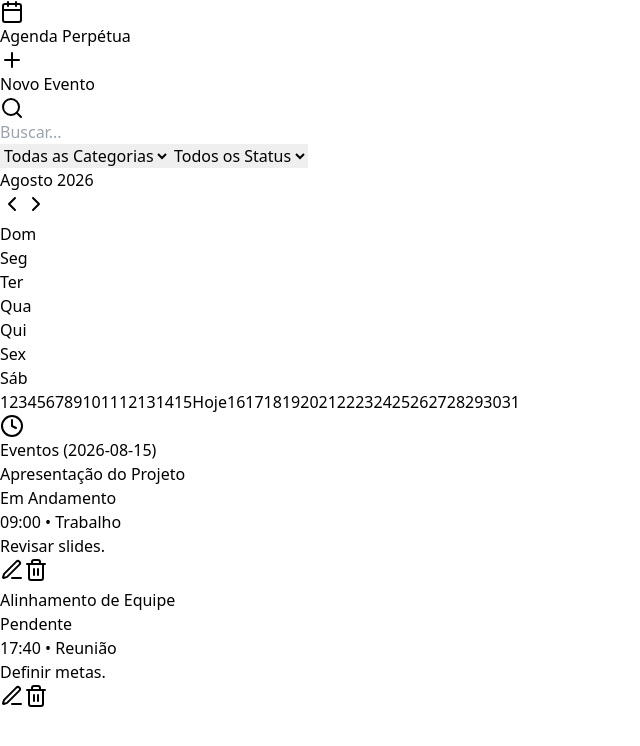
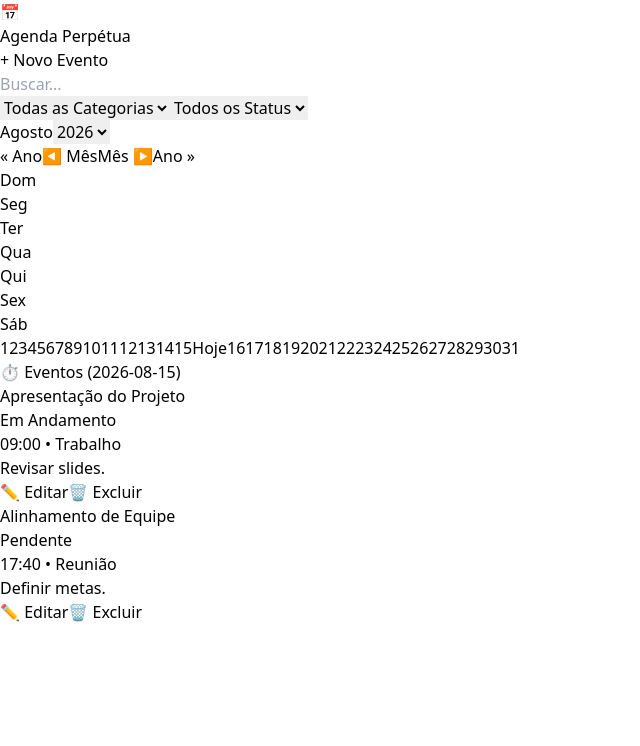
Before and after one commit to Hlioimport/Agenda-Perpetua-, a React (Vite) app: page / in a window 1280 px wide. Shown: the top 746 px of the page, without its empty margins (0-640 px from the left). Built offline with nearby package versions, Linux system fonts and the light colour scheme; the HTML template or start-up script is replaced by a standard one.

Commit message:
Update App.tsx

```diff
--- a/src/App.tsx
+++ b/src/App.tsx
@@ -1,5 +1,4 @@
-import React, { useState, useMemo } from 'react';
-import { Calendar as CalendarIcon, Plus, Search, Clock, Trash2, Edit3, X, Save, ChevronLeft, ChevronRight } from 'lucide-react';
+import React, { useState, useMemo, useEffect } from 'react';
 
 type Category = 'Trabalho' | 'Pessoal' | 'Reunião' | 'Saúde' | 'Estudos' | 'Outro';
 type Status = 'Pendente' | 'Em Andamento' | 'Concluído' | 'Cancelado';
@@ -38,13 +37,39 @@ export default function App() {
   const [formStatus, setFormStatus] = useState<Status>('Pendente');
   const [formNote, setFormNote] = useState('');
 
-  const [events, setEvents] = useState<EventItem[]>([
-    { id: '1', title: 'Apresentação do Projeto', date: todayStr, time: '09:00', category: 'Trabalho', status: 'Em Andamento', note: 'Revisar slides.' },
-    { id: '2', title: 'Alinhamento de Equipe', date: todayStr, time: '17:40', category: 'Reunião', status: 'Pendente', note: 'Definir metas.' }
-  ]);
+  // Carrega eventos salvos do localStorage ou usa valor padrão inicial
+  const [events, setEvents] = useState<EventItem[]>(() => {
+    const saved = localStorage.getItem('agenda_events');
+    if (saved) {
+      try {
+        return JSON.parse(saved);
+      } catch (e) {
+        console.error('Erro ao ler do localStorage', e);
+      }
+    }
+    return [
+      { id: '1', title: 'Apresentação do Projeto', date: todayStr, time: '09:00', category: 'Trabalho', status: 'Em Andamento', note: 'Revisar slides.' },
+      { id: '2', title: 'Alinhamento de Equipe', date: todayStr, time: '17:40', category: 'Reunião', status: 'Pendente', note: 'Definir metas.' }
+    ];
+  });
+
+  // Salva no localStorage sempre que o estado de eventos mudar (Exclusão / Edição / Criação)
+  useEffect(() => {
+    localStorage.setItem('agenda_events', JSON.stringify(events));
+  }, [events]);
 
   const currentYear = currentDate.getFullYear();
   const currentMonth = currentDate.getMonth();
+
+  // Gerador de anos para o dropdown (de 10 anos atrás até 10 anos no futuro)
+  const yearOptions = useMemo(() => {
+    const startYear = today.getFullYear() - 10;
+    const years = [];
+    for (let i = 0; i <= 20; i++) {
+      years.push(startYear + i);
+    }
+    return years;
+  }, []);
 
   const calendarGrid = useMemo(() => {
     const firstDay = new Date(currentYear, currentMonth, 1).getDay();
@@ -90,6 +115,10 @@ export default function App() {
     setIsModalOpen(false);
   };
 
+  const handleDeleteEvent = (id: string) => {
+    setEvents(prev => prev.filter(e => e.id !== id));
+  };
+
   const filteredEvents = useMemo(() => {
     return events.filter(event => {
       const matchesSearch = event.title.toLowerCase().includes(searchQuery.toLowerCase());
@@ -100,31 +129,30 @@ export default function App() {
   }, [events, searchQuery, selectedCategory, selectedStatus, selectedDateStr]);
 
   return (
-    <div className="min-h-screen bg-[#0b132b] text-slate-100 p-4">
+    <div className="min-h-screen bg-[#0b132b] text-slate-100 p-4 font-sans">
       <div className="max-w-6xl mx-auto space-y-4">
 
         {/* Header */}
         <header className="bg-[#1c2541] p-4 rounded-xl border border-slate-700 flex justify-between items-center">
           <div className="flex items-center gap-3">
-            <CalendarIcon className="w-6 h-6 text-blue-400"/>
+            <span className="text-xl">📅</span>
             <h1 className="text-xl font-bold text-white">Agenda Perpétua</h1>
           </div>
           <button onClick={() => handleOpenModal()} className="flex items-center gap-2 bg-blue-600 hover:bg-blue-500 text-white px-3 py-1.5 rounded-lg text-sm font-semibold">
-            <Plus className="w-4 h-4"/> Novo Evento
+            <span>+</span> Novo Evento
           </button>
         </header>
 
         {/* Filtros */}
         <div className="bg-[#1c2541] p-3 rounded-xl border border-slate-700 flex flex-wrap gap-2">
           <div className="relative flex-1 min-w-[200px]">
-            <Search className="w-4 h-4 absolute left-3 top-2.5 text-slate-400"/>
-            <input type="text" placeholder="Buscar..." value={searchQuery} onChange={e => setSearchQuery(e.target.value)} className="w-full bg-[#0b132b] border border-slate-700 pl-9 pr-3 py-1.5 rounded-lg text-xs text-white" />
+            <input type="text" placeholder="Buscar..." value={searchQuery} onChange={e => setSearchQuery(e.target.value)} className="w-full bg-[#0b132b] border border-slate-700 px-3 py-1.5 rounded-lg text-xs text-white" />
           </div>
-          <select value={selectedCategory} onChange={e => setSelectedCategory(e.target.value)} className="bg-[#0b132b] border border-slate-700 px-2 py-1.5 rounded-lg text-xs">
+          <select value={selectedCategory} onChange={e => setSelectedCategory(e.target.value)} className="bg-[#0b132b] border border-slate-700 px-2 py-1.5 rounded-lg text-xs text-white">
             <option value="Todas as Categorias">Todas as Categorias</option>
             {CATEGORIES.map(c => <option key={c} value={c}>{c}</option>)}
           </select>
-          <select value={selectedStatus} onChange={e => setSelectedStatus(e.target.value)} className="bg-[#0b132b] border border-slate-700 px-2 py-1.5 rounded-lg text-xs">
+          <select value={selectedStatus} onChange={e => setSelectedStatus(e.target.value)} className="bg-[#0b132b] border border-slate-700 px-2 py-1.5 rounded-lg text-xs text-white">
             <option value="Todos os Status">Todos os Status</option>
             {STATUSES.map(s => <option key={s} value={s}>{s}</option>)}
           </select>
@@ -135,11 +163,27 @@ export default function App() {
 
           {/* Calendário */}
           <div className="md:col-span-2 bg-[#1c2541] p-4 rounded-xl border border-slate-700 space-y-3">
-            <div className="flex justify-between items-center border-b border-slate-700 pb-2">
-              <h2 className="text-base font-bold text-white">{MONTHS[currentMonth]} {currentYear}</h2>
-              <div className="flex gap-1">
-                <button onClick={() => setCurrentDate(new Date(currentYear, currentMonth - 1, 1))} className="p-1 hover:bg-slate-700 rounded"><ChevronLeft className="w-4 h-4"/></button>
-                <button onClick={() => setCurrentDate(new Date(currentYear, currentMonth + 1, 1))} className="p-1 hover:bg-slate-700 rounded"><ChevronRight className="w-4 h-4"/></button>
+
+            {/* Controles de Mês e Ano */}
+            <div className="flex flex-wrap justify-between items-center border-b border-slate-700 pb-2 gap-2">
+              <div className="flex items-center gap-2">
+                <span className="text-base font-bold text-white">{MONTHS[currentMonth]}</span>
+                {/* Seletor do Ano */}
+                <select
+                  value={currentYear}
+                  onChange={e => setCurrentDate(new Date(Number(e.target.value), currentMonth, 1))}
+                  className="bg-[#0b132b] border border-slate-700 text-white text-sm font-bold rounded px-2 py-0.5"
+                >
+                  {yearOptions.map(y => <option key={y} value={y}>{y}</option>)}
+                </select>
+              </div>
+
+              {/* Botões de Navegação */}
+              <div className="flex gap-1 items-center">
+                <button title="Ano Anterior" onClick={() => setCurrentDate(new Date(currentYear - 1, currentMonth, 1))} className="px-2 py-1 bg-[#0b132b] border border-slate-700 hover:bg-slate-700 rounded text-xs font-bold text-slate-300">« Ano</button>
+                <button title="Mês Anterior" onClick={() => setCurrentDate(new Date(currentYear, currentMonth - 1, 1))} className="px-2 py-1 bg-[#0b132b] border border-slate-700 hover:bg-slate-700 rounded text-xs text-slate-300">◀ Mês</button>
+                <button title="Mês Seguinte" onClick={() => setCurrentDate(new Date(currentYear, currentMonth + 1, 1))} className="px-2 py-1 bg-[#0b132b] border border-slate-700 hover:bg-slate-700 rounded text-xs text-slate-300">Mês ▶</button>
+                <button title="Ano Seguinte" onClick={() => setCurrentDate(new Date(currentYear + 1, currentMonth, 1))} className="px-2 py-1 bg-[#0b132b] border border-slate-700 hover:bg-slate-700 rounded text-xs font-bold text-slate-300">Ano »</button>
               </div>
             </div>
 
@@ -181,7 +225,7 @@ export default function App() {
           {/* Lista de Eventos */}
           <div className="bg-[#1c2541] p-4 rounded-xl border border-slate-700 space-y-3">
             <h2 className="text-sm font-bold text-white border-b border-slate-700 pb-2 flex items-center gap-2">
-              <Clock className="w-4 h-4 text-blue-400"/> Eventos ({selectedDateStr})
+              ⏱️ Eventos ({selectedDateStr})
             </h2>
 
             <div className="space-y-2 max-h-[380px] overflow-y-auto">
@@ -196,8 +240,8 @@ export default function App() {
                   <p className="text-[10px] text-slate-400">{ev.time} • {ev.category}</p>
                   {ev.note && <p className="text-[11px] text-slate-300 bg-[#1c2541] p-1 rounded border border-slate-800">{ev.note}</p>}
                   <div className="flex justify-end gap-2 pt-1">
-                    <button onClick={() => handleOpenModal(ev)} className="text-slate-400 hover:text-blue-400"><Edit3 className="w-3 h-3"/></button>
-                    <button onClick={() => setEvents(prev => prev.filter(e => e.id !== ev.id))} className="text-slate-400 hover:text-rose-400"><Trash2 className="w-3 h-3"/></button>
+                    <button onClick={() => handleOpenModal(ev)} className="text-xs text-slate-400 hover:text-blue-400">✏️ Editar</button>
+                    <button onClick={() => handleDeleteEvent(ev.id)} className="text-xs text-slate-400 hover:text-rose-400">🗑️ Excluir</button>
                   </div>
                 </div>
               ))}
@@ -213,7 +257,7 @@ export default function App() {
           <div className="bg-[#1c2541] border border-slate-700 w-full max-w-md rounded-xl p-4 space-y-3">
             <div className="flex justify-between items-center border-b border-slate-700 pb-2">
               <h3 className="text-sm font-bold text-white">{editingEvent ? 'Editar Evento' : 'Novo Evento'}</h3>
-              <button onClick={() => setIsModalOpen(false)} className="text-slate-400 hover:text-white"><X className="w-4 h-4"/></button>
+              <button onClick={() => setIsModalOpen(false)} className="text-slate-400 hover:text-white">✕</button>
             </div>
 
             <form onSubmit={handleSaveEvent} className="space-y-2 text-xs">
@@ -234,7 +278,7 @@ export default function App() {
 
               <div className="flex justify-end gap-2 pt-2 border-t border-slate-700">
                 <button type="button" onClick={() => setIsModalOpen(false)} className="px-3 py-1 text-slate-400">Cancelar</button>
-                <button type="submit" className="bg-blue-600 text-white px-3 py-1 rounded font-semibold flex items-center gap-1"><Save className="w-3 h-3"/> Salvar</button>
+                <button type="submit" className="bg-blue-600 text-white px-3 py-1 rounded font-semibold">Salvar</button>
               </div>
             </form>
           </div>
```
